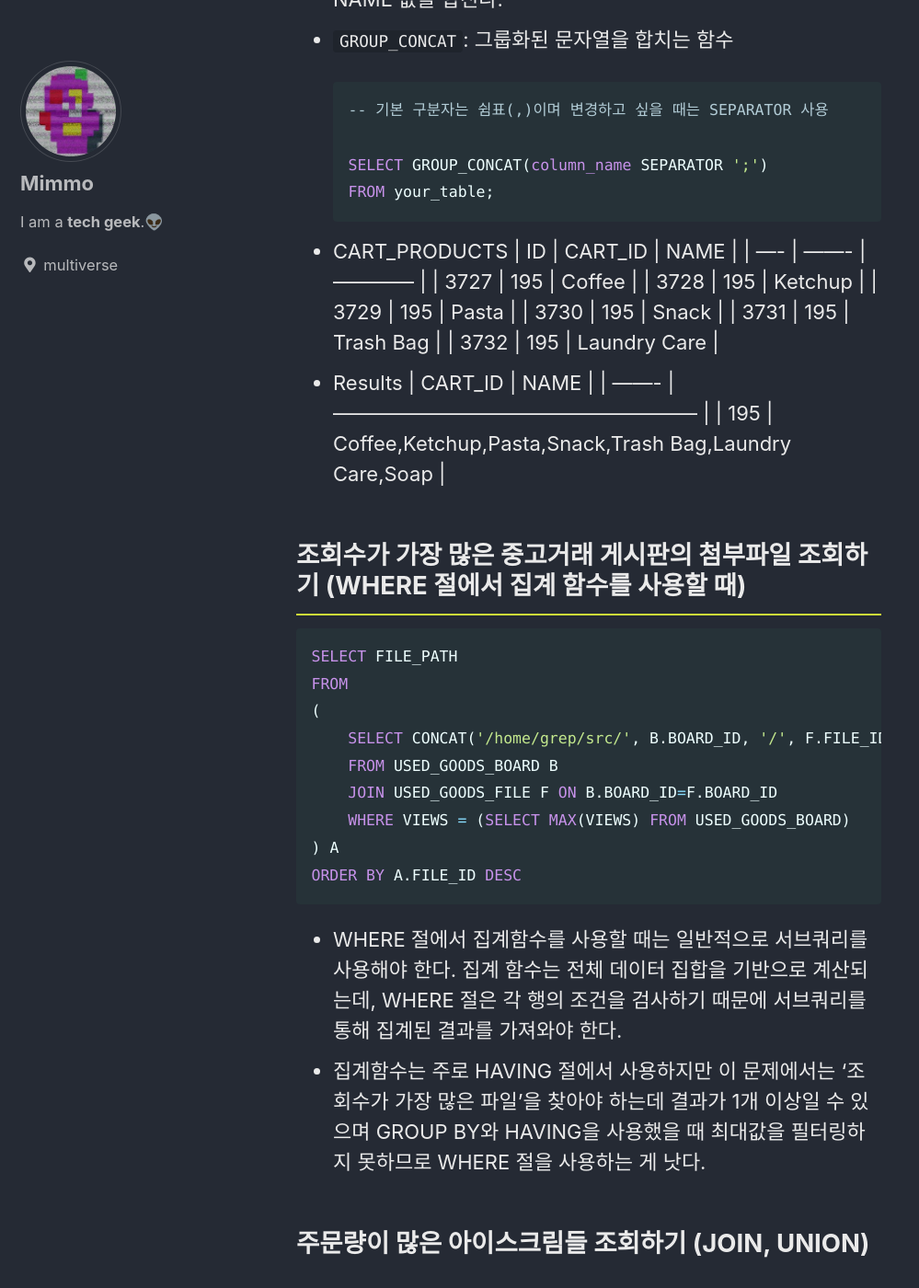
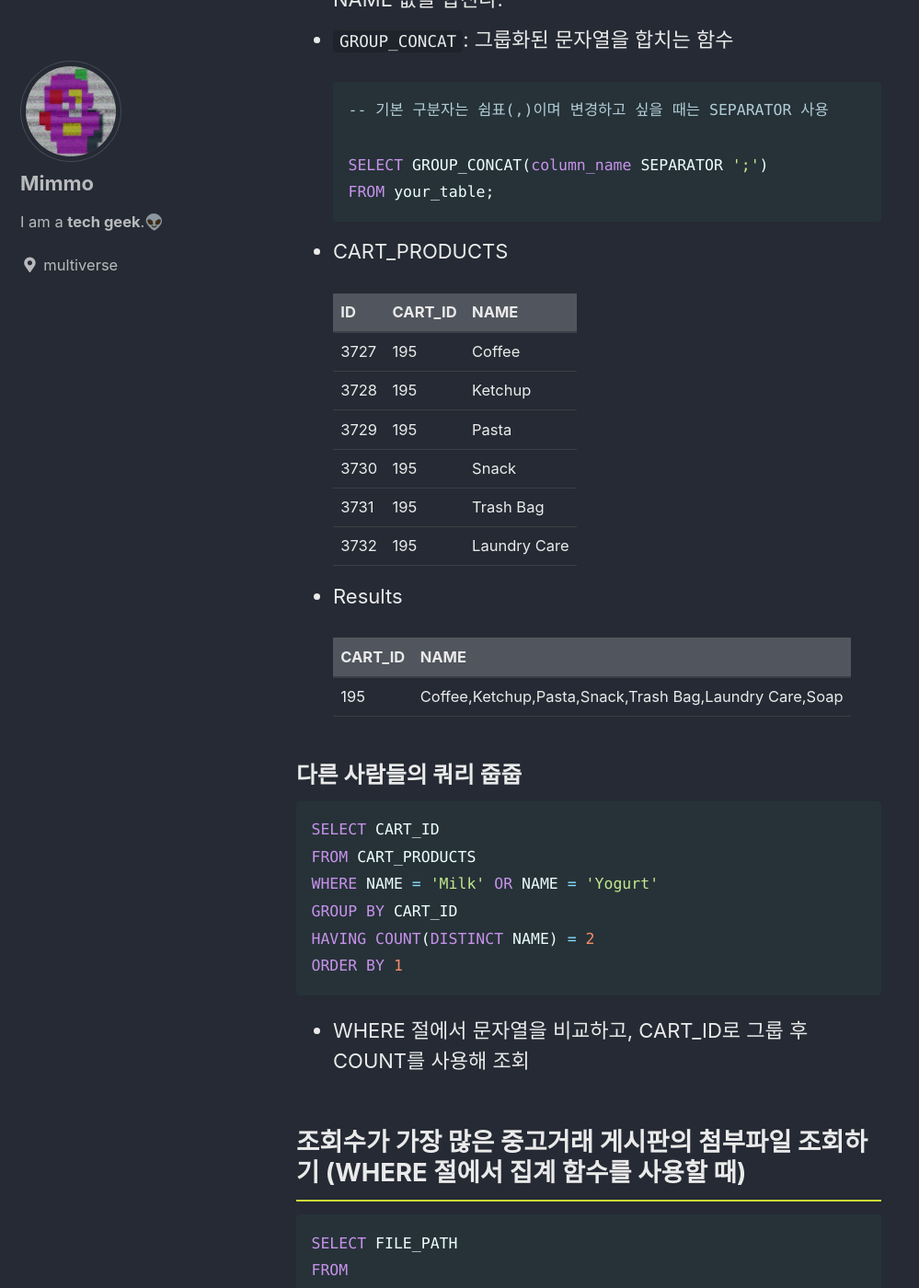
Before and after one commit to dadaproto/dadaproto.github.io, a Jekyll site: the page built from _posts/2024-01-30-til-sql-code-practice-64-67.md, in a window 1280 px wide and 1400 px high, scrolled down 2504 px. Shown: the whole window at 92% size, without its empty margins (0-999 px from the left). Built offline with Jekyll 4.4.1, drawn with Linux system fonts in a browser that asks for light colours; cached includes are drawn as plain includes; some web fonts are replaced.

Commit message:
Update table formatting

````diff
--- a/_posts/2024-01-30-til-sql-code-practice-64-67.md
+++ b/_posts/2024-01-30-til-sql-code-practice-64-67.md
@@ -80,18 +80,34 @@ WHERE A.NAME LIKE '%MILK%' AND NAME LIKE '%YOGURT%'
   ```
 
 - CART_PRODUCTS
-  | ID | CART_ID | NAME |
-  | ---- | ------- | ------------ |
-  | 3727 | 195 | Coffee |
-  | 3728 | 195 | Ketchup |
-  | 3729 | 195 | Pasta |
-  | 3730 | 195 | Snack |
-  | 3731 | 195 | Trash Bag |
-  | 3732 | 195 | Laundry Care |
+
+  | ID   | CART_ID | NAME         |
+  | :--- | :------ | :----------- |
+  | 3727 | 195     | Coffee       |
+  | 3728 | 195     | Ketchup      |
+  | 3729 | 195     | Pasta        |
+  | 3730 | 195     | Snack        |
+  | 3731 | 195     | Trash Bag    |
+  | 3732 | 195     | Laundry Care |
+
 - Results
-  | CART_ID | NAME |
-  | ------- | ------------------------------------------------------ |
-  | 195 | Coffee,Ketchup,Pasta,Snack,Trash Bag,Laundry Care,Soap |
+
+  | CART_ID | NAME                                                   |
+  | :------ | :----------------------------------------------------- |
+  | 195     | Coffee,Ketchup,Pasta,Snack,Trash Bag,Laundry Care,Soap |
+
+### 다른 사람들의 쿼리 줍줍
+
+```sql
+SELECT CART_ID
+FROM CART_PRODUCTS
+WHERE NAME = 'Milk' OR NAME = 'Yogurt'
+GROUP BY CART_ID
+HAVING COUNT(DISTINCT NAME) = 2
+ORDER BY 1
+```
+
+- WHERE 절에서 문자열을 비교하고, CART_ID로 그룹 후 COUNT를 사용해 조회
 
 ## 조회수가 가장 많은 중고거래 게시판의 첨부파일 조회하기 (WHERE 절에서 집계 함수를 사용할 때)
 
````
